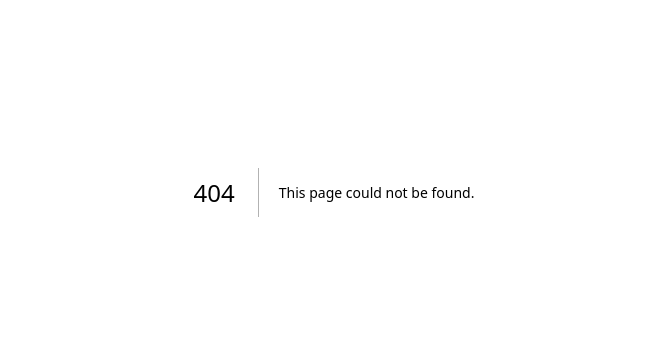
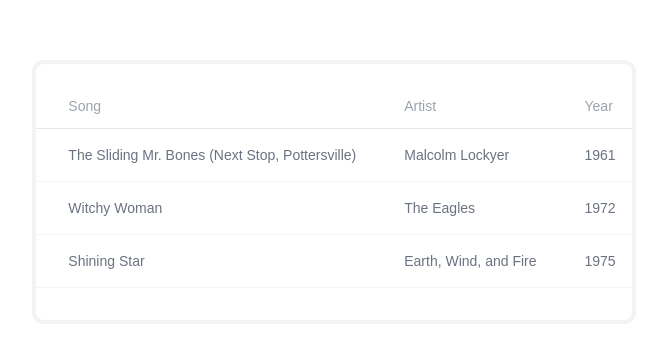
Before and after one commit to jonhogendorp/shadcn-ui-test-project, a Next.js app: page /table in a window 1280 px wide. Before the commit this address had no page. Shown: the part 208-570 px from the top of the page, without its empty margins (306-973 px from the left). Built offline with nearby package versions, Linux system fonts and the light colour scheme.

Commit message:
Add table component to display song information

```diff
--- /dev/null
+++ b/app/table/page.tsx
@@ -0,0 +1,64 @@
+import React from "react";
+
+export default function page() {
+	return (
+		<div className='max-w-[950px] flex items-center justify-center h-screen mx-auto'>
+			<figure className='flex flex-col gap-1 rounded-xl bg-gray-950/5 p-1 inset-ring inset-ring-gray-950/5 dark:bg-white/10 dark:inset-ring-white/10'>
+				<div className='not-prose overflow-auto rounded-lg bg-white outline outline-white/5 dark:bg-gray-950/50'>
+					<div className='my-8 overflow-hidden'>
+						<table className='table-auto w-full border-collapse text-sm'>
+							<thead>
+								<tr>
+									<th className='border-b border-gray-200 p-4 pt-0 pb-3 pl-8 text-left font-medium text-gray-400 dark:border-gray-600 dark:text-gray-200'>
+										Song
+									</th>
+									<th className='border-b border-gray-200 p-4 pt-0 pb-3 pl-8 text-left font-medium text-gray-400 dark:border-gray-600 dark:text-gray-200'>
+										Artist
+									</th>
+									<th className='border-b border-gray-200 p-4 pt-0 pb-3 pl-8 text-left font-medium text-gray-400 dark:border-gray-600 dark:text-gray-200'>
+										Year
+									</th>
+								</tr>
+							</thead>
+							<tbody className='bg-white dark:bg-gray-800'>
+								<tr>
+									<td className='border-b border-gray-100 p-4 pl-8 text-gray-500 dark:border-gray-700 dark:text-gray-400'>
+										The Sliding Mr. Bones (Next Stop, Pottersville)
+									</td>
+									<td className='border-b border-gray-100 p-4 pl-8 text-gray-500 dark:border-gray-700 dark:text-gray-400'>
+										Malcolm Lockyer
+									</td>
+									<td className='border-b border-gray-100 p-4 pl-8 text-gray-500 dark:border-gray-700 dark:text-gray-400'>
+										1961
+									</td>
+								</tr>
+								<tr>
+									<td className='border-b border-gray-100 p-4 pl-8 text-gray-500 dark:border-gray-700 dark:text-gray-400'>
+										Witchy Woman
+									</td>
+									<td className='border-b border-gray-100 p-4 pl-8 text-gray-500 dark:border-gray-700 dark:text-gray-400'>
+										The Eagles
+									</td>
+									<td className='border-b border-gray-100 p-4 pl-8 text-gray-500 dark:border-gray-700 dark:text-gray-400'>
+										1972
+									</td>
+								</tr>
+								<tr>
+									<td className='border-b border-gray-100 p-4 pl-8 text-gray-500 dark:border-gray-700 dark:text-gray-400'>
+										Shining Star
+									</td>
+									<td className='border-b border-gray-100 p-4 pl-8 text-gray-500 dark:border-gray-700 dark:text-gray-400'>
+										Earth, Wind, and Fire
+									</td>
+									<td className='border-b border-gray-100 p-4 pl-8 text-gray-500 dark:border-gray-700 dark:text-gray-400'>
+										1975
+									</td>
+								</tr>
+							</tbody>
+						</table>
+					</div>
+				</div>
+			</figure>
+		</div>
+	);
+}
```
